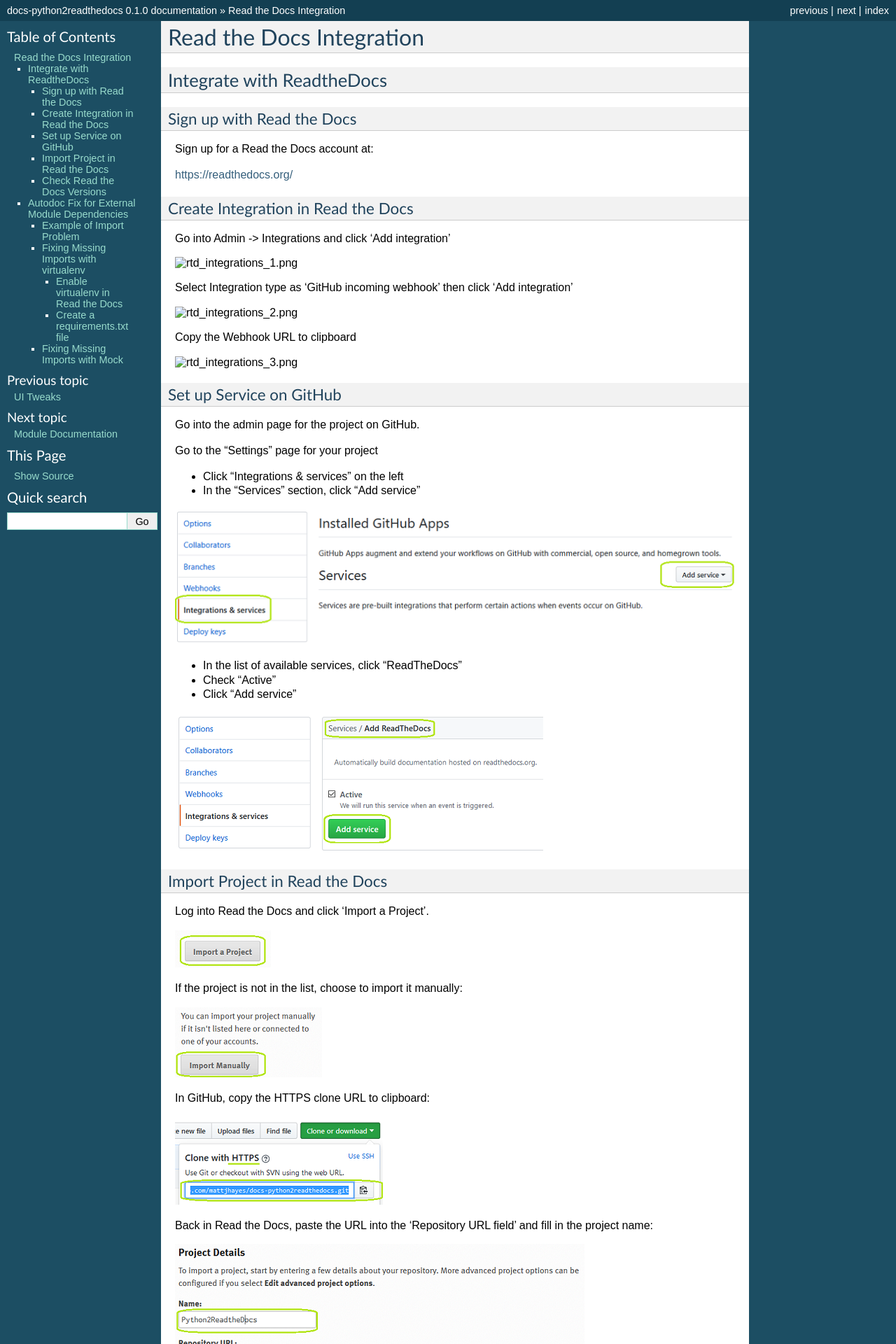
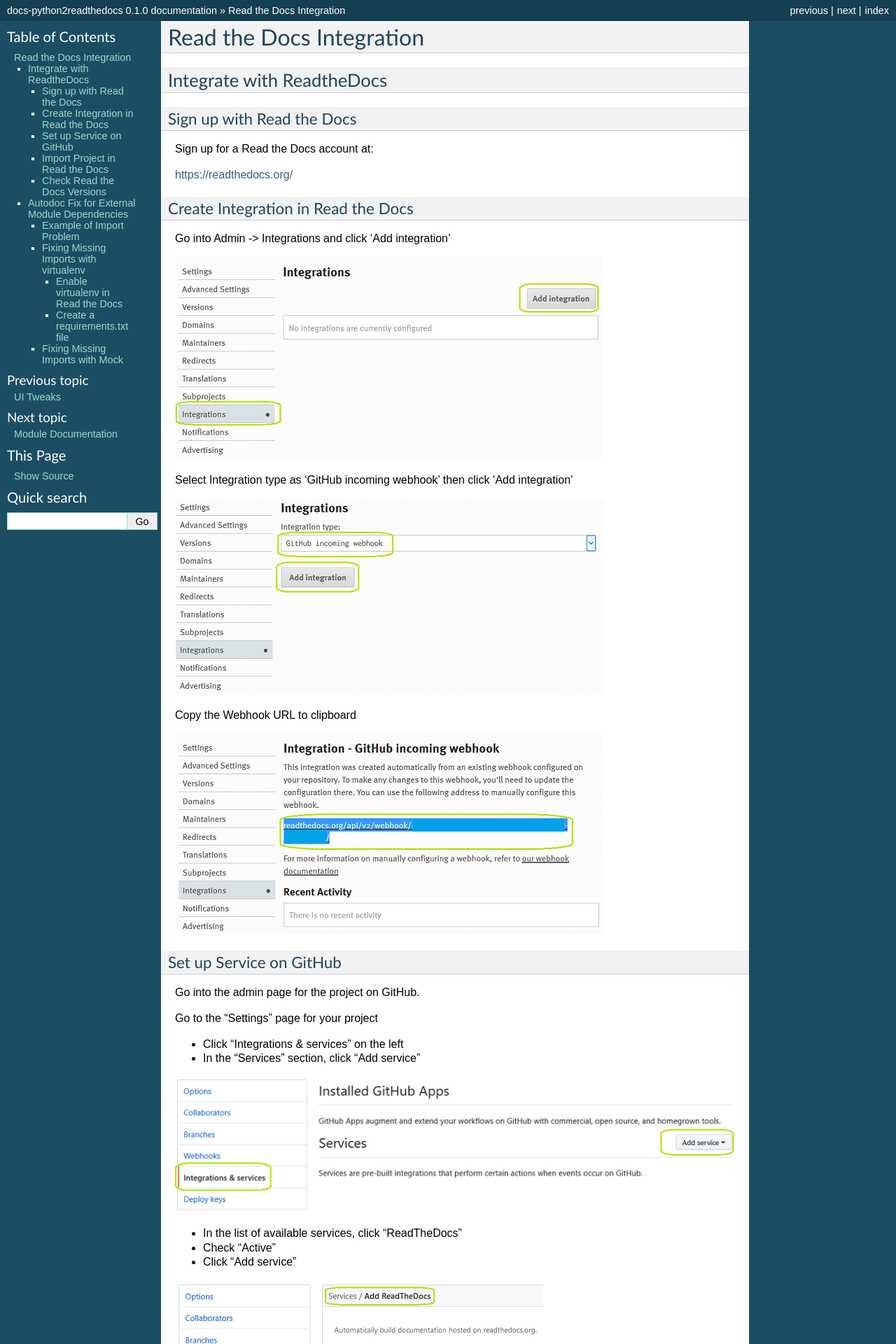
Before and after one commit to mattjhayes/docs-python2readthedocs, a Sphinx documentation site: the page built from docs/source/readthedocs.rst, in a window 1280 px wide. Shown: the top 1920 px of the page at 70% size. Built offline with Sphinx 7.4.7, drawn with Linux system fonts in a browser that asks for light colours.

Commit message:
Minor updates

```diff
--- a/docs/source/readthedocs.rst
+++ b/docs/source/readthedocs.rst
@@ -18,15 +18,15 @@
 
 Go into Admin -> Integrations and click 'Add integration'
 
-.. image:: rtd_integrations_1.png
+.. image:: images/rtd_integrations_1.png
 
 Select Integration type as 'GitHub incoming webhook' then click 'Add integration'
 
-.. image:: rtd_integrations_2.png
+.. image:: images/rtd_integrations_2.png
 
 Copy the Webhook URL to clipboard
 
-.. image:: rtd_integrations_3.png
+.. image:: images/rtd_integrations_3.png
 
 Set up Service on GitHub
 ========================
@@ -52,7 +52,7 @@
 
 Log into Read the Docs and click 'Import a Project'.
 
-.. image:: images/rtd_import_1.png
+  .. image:: images/rtd_import_1.png
 
 If the project is not in the list, choose to import it manually:
 
--- a/docs/source/restructuredtext.rst
+++ b/docs/source/restructuredtext.rst
@@ -93,9 +93,9 @@
   Heading Level 6
   """""""""""""""
 
-**********
-Formatting
-**********
+***************
+Text Formatting
+***************
 
 Italics
 =======
```
